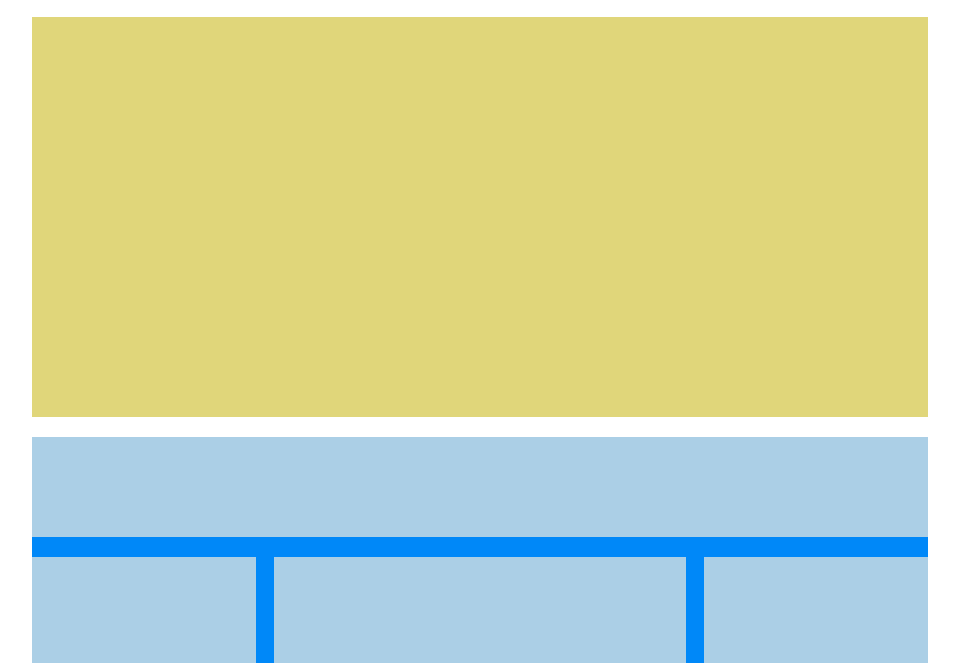
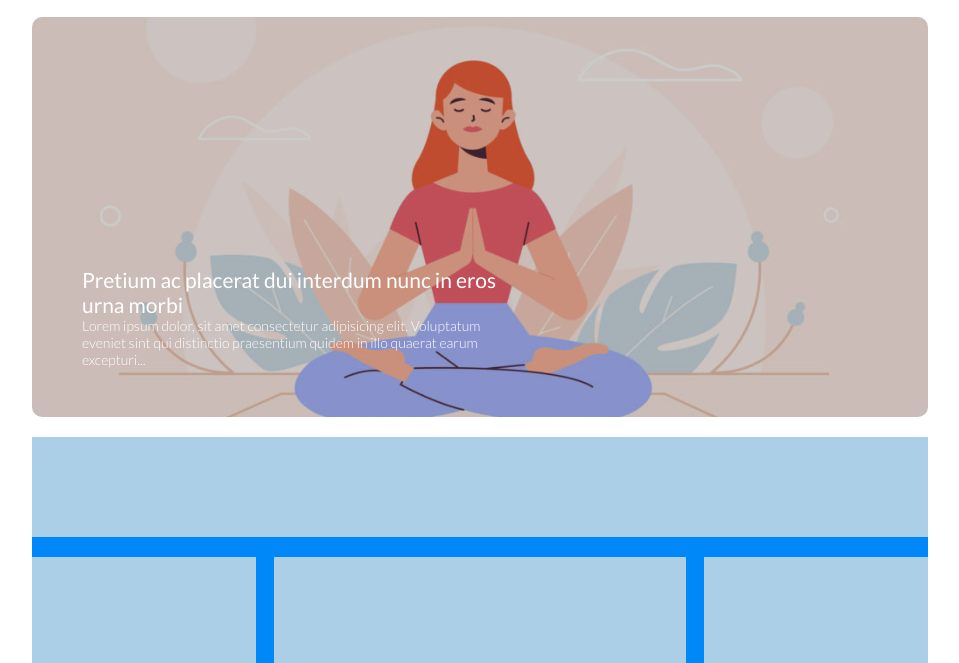
Before and after one commit to DanieleGelsomino/htmlcss-wp, a plain HTML site: page index.html in a window 1280 px wide. Shown: the part 137-800 px from the top of the page, without its empty margins (160-1119 px from the left). Drawn offline with Linux system fonts and the light colour scheme.

Commit message:
add  banner

```diff
--- a/css/style.css
+++ b/css/style.css
@@ -36,6 +36,36 @@ body {
     border-right: 1px solid lightgray;
     padding-right: 30px;
 }
+
+
+.jumbo-tron {
+    height: 400px;
+    background-image: url(../img/banner.jpg);
+    background-size: cover;
+    background-position:center;
+    border-radius: 10px;
+
+}
+
+.overlay {
+    background-color: rgba(0, 0, 0, 0.2);
+    height: 400px;
+    border-radius: 10px;
+    color:white;
+    padding-top: 250px;
+    padding-left: 50px;
+}
+
+.text {
+    width: 50%;
+    font-size: 14px;
+    font-weight: 300;
+}
+
+h2 {
+    font-weight: 400;
+}
+
 
 
 ul li {
@@ -79,10 +109,10 @@ ul li {
     /* background-color:rgb(229, 121, 229);
 } */
 
-.debug .jumbo-tron {
+/* .debug .jumbo-tron {
     height: 400px;
     background-color:rgb(224, 214, 122);
-}
+} */
 
 .debug .layout {
     background-color:rgb(0, 136, 248);
--- a/index.html
+++ b/index.html
@@ -33,7 +33,17 @@
                     </ul>
                 </nav>
             </div>
-            <div class="jumbo-tron"></div>
+            <div class="jumbo-tron">
+                <div class="overlay">
+                    <div class="text">
+                        <h2>Pretium ac placerat dui interdum nunc in eros urna morbi</h2>
+                        <p>Lorem ipsum dolor, sit amet consectetur adipisicing elit. Voluptatum eveniet sint qui
+                            distinctio
+                            praesentium quidem in illo quaerat earum excepturi...</p>
+                    </div>
+                </div>
+
+            </div>
         </header>
         <!-- / sezione header -->
         <!-- inizio sezione main -->
```
